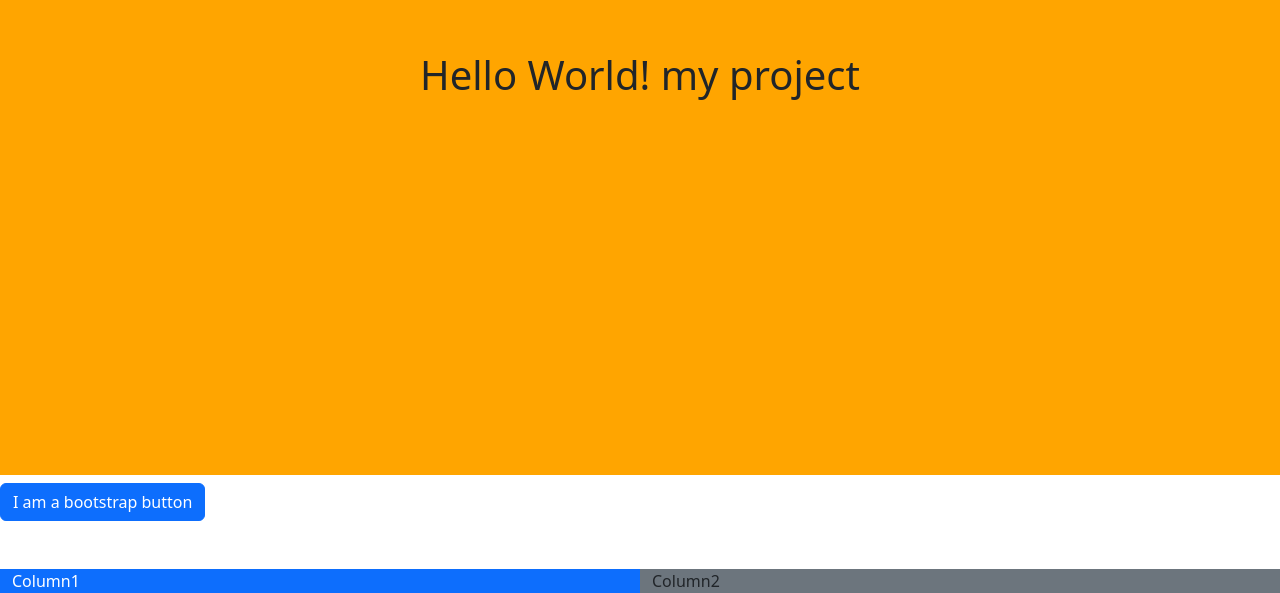
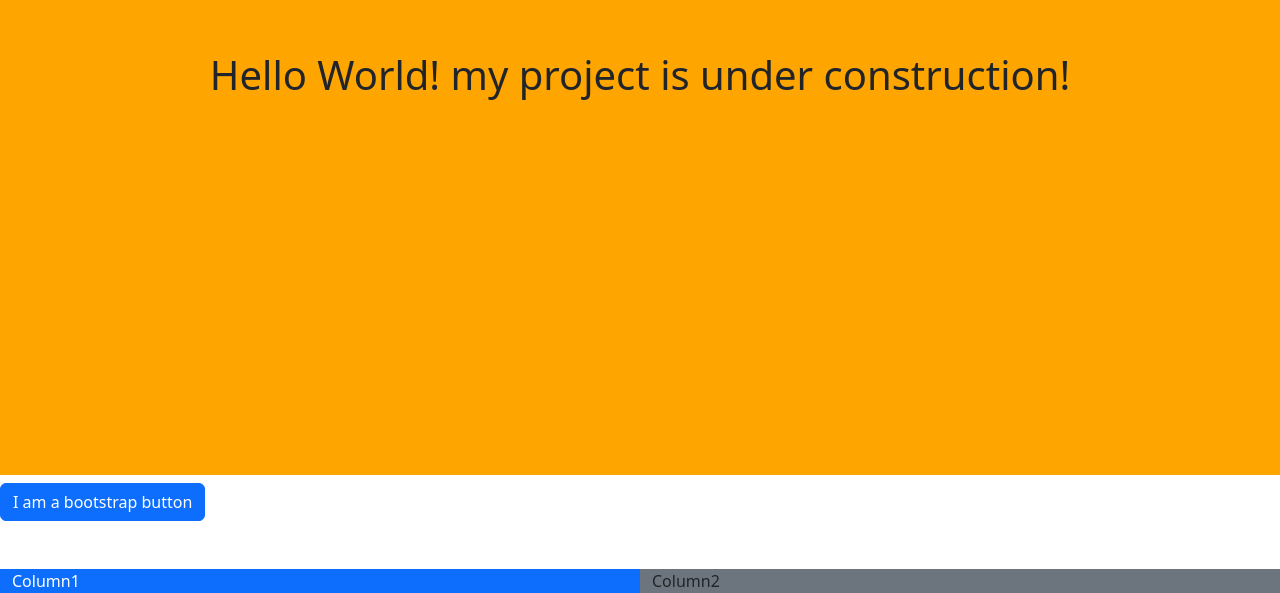
Before and after one commit to FbW-E05-B/my_portfolio, a website built with Parcel: page src/index.html in a window 1280 px wide. Shown: the part 325-918 px from the top of the page. Built offline with nearby package versions, Linux system fonts and the light colour scheme.

Commit message:
change Titel of myportfolio

```diff
--- a/src/index.html
+++ b/src/index.html
@@ -7,7 +7,7 @@
     <title>Document</title>
   </head>
   <body>
-    <h1 class="hero">Hello World! my project</h1>
+    <h1 class="hero">Hello World! my project is under construction!</h1>
     <button class="btn btn-primary">I am a bootstrap button</button>
 
     <div class="container-fluid">
```
